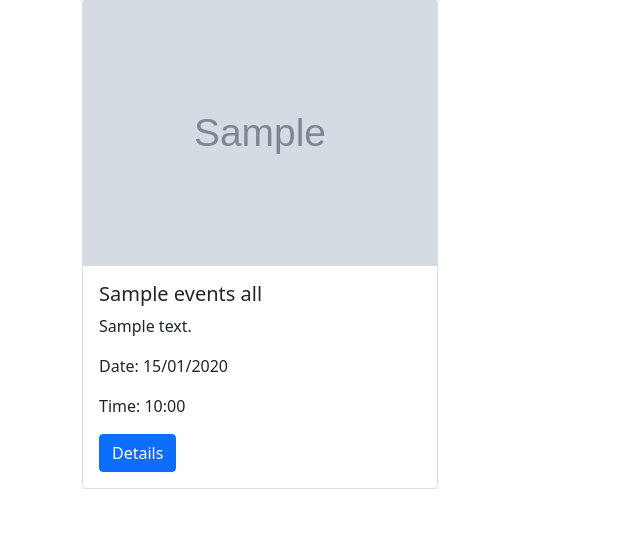
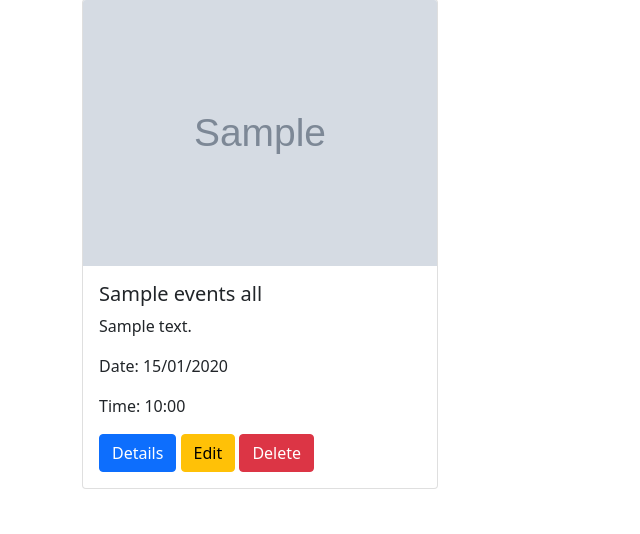
Before and after one commit to nat-oku/FE21-CR13-Natalia, a Symfony app: template eventima/templates/events/index.html.twig in a window 1280 px wide. Shown: the part 81-615 px from the top of the page, without its empty margins (0-640 px from the left). Run offline with Twig, Linux system fonts and the light colour scheme; the template is opened without the code that fills it: most values are stand-ins (such as "Sample title", 1, 10 or a date in 2020); grey boxes marked "Sample" are stand-in pictures; some libraries are stand-ins or nearby versions.

Commit message:
updating buttons on index page

```diff
--- a/eventima/templates/events/index.html.twig
+++ b/eventima/templates/events/index.html.twig
@@ -16,6 +16,9 @@
                     <p class="card-text">Date: {{event.dateTime | date('d/m/Y ')}} </p>
                     <p class="card-text">Time: {{event.dateTime | date('H:i')}} </p>
                     <a href="/details/{{event.id}}" class="btn btn-primary">Details</a>
+                    <a href="/edit/{{event.id}}" class="btn btn-warning">Edit</a>
+                    <a href="/delete/{{event.id}}" class="btn btn-danger">Delete</a>
+
                 </div>
             </div>
         </div>
```
